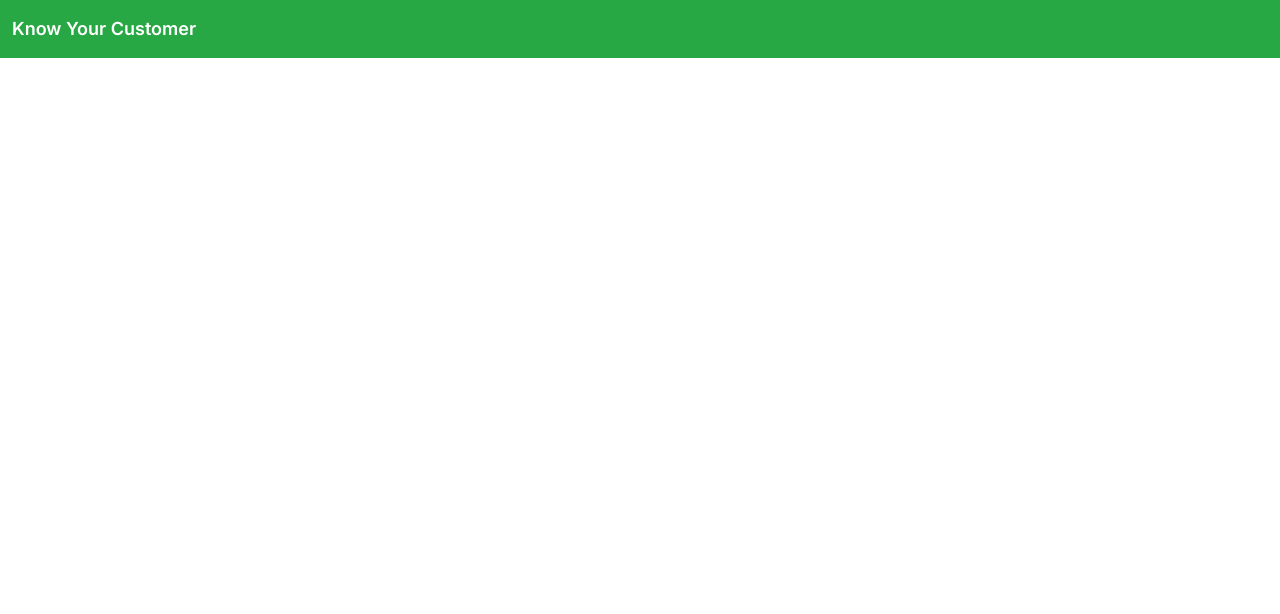
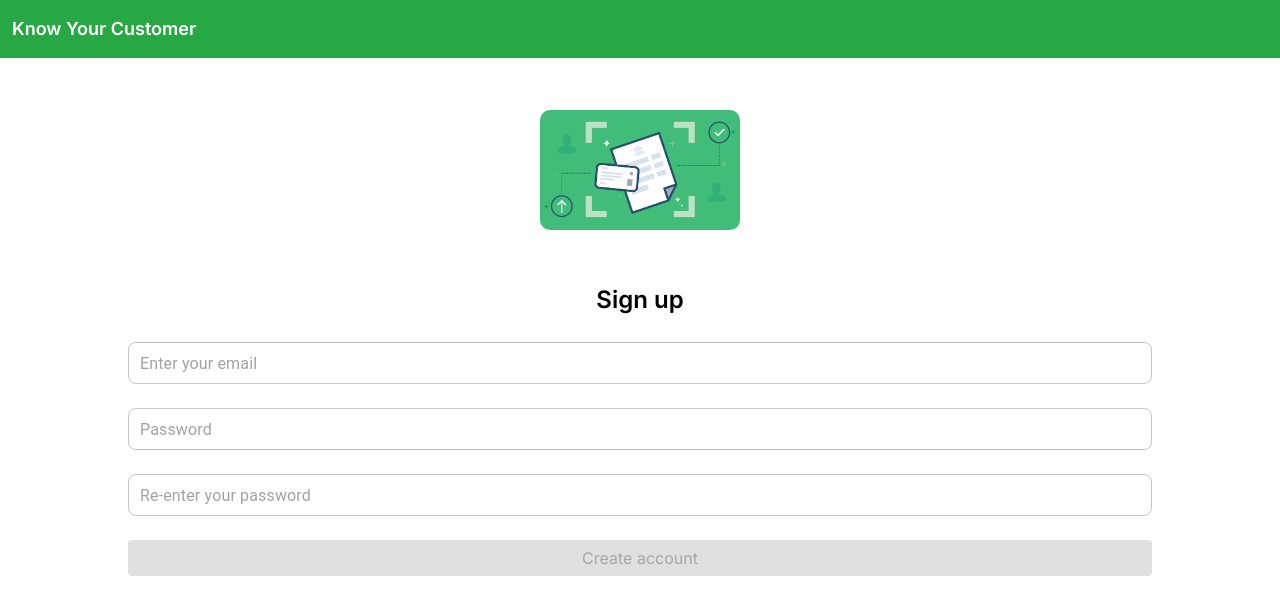
Before and after one commit to ChakradharGanta/KYC-react-app, a React (Create React App) app: page /signup in a window 1280 px wide. Shown: the top 614 px of the page. Built offline with nearby package versions, Linux system fonts and the light colour scheme.

Commit message:
feat: basic authentication using firebase

```diff
--- a/package.json
+++ b/package.json
@@ -20,6 +20,7 @@
     "@types/react": "^17.0.0",
     "@types/react-dom": "^17.0.0",
     "classnames": "^2.3.1",
+    "firebase": "^9.0.1",
     "history": "^5.0.1",
     "postcss-cli": "^8.3.1",
     "react": "^17.0.2",
--- a/src/Routes.tsx
+++ b/src/Routes.tsx
@@ -7,6 +7,7 @@ import Selfie from 'app/pages/Selfie';
 import Success from 'app/pages/Success';
 import VerifyPhoto from 'app/pages/VerifyPhoto';
 import ProtectedRoute from './ProtectedRoute';
+import SignupPage from './app/pages/Signup';
 
 const Routes = () => {
   return (
@@ -19,6 +20,7 @@ const Routes = () => {
         <ProtectedRoute exact path="/selfie" component={Selfie} />
         <ProtectedRoute exact path="/verifyPhoto/:type/:side" component={VerifyPhoto} />
         <ProtectedRoute exact path="/success" component={Success} />
+        <Route exact path="/signup" component={SignupPage} />
       </Switch>
     </Router>
   );
--- /dev/null
+++ b/src/app/Firebase.ts
@@ -0,0 +1,10 @@
+import { createUserWithEmailAndPassword, signInWithEmailAndPassword } from 'firebase/auth';
+import { firebaseAuth as auth } from 'app/utils/getFirebase';
+
+export const createUser = async (email: string, password: string) => {
+  await createUserWithEmailAndPassword(auth, email, password);
+};
+
+export const signInUser = async (email: string, password: string) => {
+  await signInWithEmailAndPassword(auth, email, password).then((mdg) => console.log(mdg));
+};
--- a/src/app/components/TypeList/index.tsx
+++ b/src/app/components/TypeList/index.tsx
@@ -17,7 +17,6 @@ interface TypeListProps {
 const TypeList = (props: TypeListProps) => {
   const { list, className = '', name, onTypeChange, defaultValue = '' } = props;
   const [gender, setGender] = useState(defaultValue);
-  console.log(gender, list);
   const _onClick = useCallback(
     (item: string) => {
       sessionStorage.setItem(name, item);
--- a/src/app/pages/Auth/index.tsx
+++ b/src/app/pages/Auth/index.tsx
@@ -2,17 +2,17 @@
 import React, { useState } from 'react';
 import c from 'classnames';
 import Avatar from '@material-ui/core/Avatar';
+import { Link } from 'react-router-dom';
 //components
 import { Box, Input, Button, Typography } from 'app/components';
+import { signInUser } from 'app/Firebase';
 //styles
 import { logoStyle } from './styles';
 import { useHistory } from 'react-router';
 
-const auth = 'chakri';
-
 const Auth = () => {
   const [username, setUsername] = useState('');
-  const [password, setpassword] = useState('');
+  const [password, setPassword] = useState('');
   const [error, setError] = useState(false);
   const history = useHistory();
   window.sessionStorage.setItem('currentPath', history.location.pathname);
@@ -22,14 +22,18 @@ const Auth = () => {
   };
 
   const onPasswordChange = (event: React.ChangeEvent<HTMLInputElement>) => {
-    setpassword(event.target.value);
+    setPassword(event.target.value);
   };
 
   const onButtonClick = () => {
-    if (!(username === auth && password === auth)) {
-      setError(true);
-    }
-    history.replace({ pathname: '/customerDetails' }, { triggered: true });
+    setError(false);
+    signInUser(username, password)
+      .then(() => {
+        history.replace({ pathname: '/customerDetails' }, { triggered: true });
+      })
+      .catch((error) => {
+        setError(true);
+      });
   };
 
   return (
@@ -47,6 +51,7 @@ const Auth = () => {
           placeholder="Username"
           className="w-full"
           error={error}
+          type={'email'}
           onChange={onUsernameChange}
         />
         <Input
@@ -56,7 +61,14 @@ const Auth = () => {
           type="password"
           onChange={onPasswordChange}
         />
-        {error ? <Box className="text-2xl text-red">Invalid credentials</Box> : null}
+        {error ? <Typography variant={'body-short-02'}>Invalid credentials</Typography> : null}
+        <Link
+          to={{
+            pathname: '/signup',
+            state: { triggered: true },
+          }}>
+          <Typography variant={'body-short-02'}>Don't have an account? Sign up</Typography>
+        </Link>
         <Button
           variant="contained"
           color="primary"
--- /dev/null
+++ b/src/app/pages/Signup/index.tsx
@@ -0,0 +1,73 @@
+import { Box, Input, Button, Typography } from 'app/components';
+import React, { useCallback, useState } from 'react';
+import c from 'classnames';
+import { logoStyle } from '../Auth/styles';
+import Avatar from '@material-ui/core/Avatar';
+import { useHistory } from 'react-router';
+import { createUser } from 'app/Firebase';
+
+const INITIAL_VALUE = { username: '', password: '', reEnterPassword: '' };
+
+const SignupPage = () => {
+  const history = useHistory();
+  const [state, setState] = useState(INITIAL_VALUE);
+
+  const isDisabled =
+    state.password !== state.reEnterPassword || state.password === '' || state.username === '';
+
+  const onChange = useCallback((event: React.ChangeEvent<HTMLInputElement>) => {
+    setState((prev) => ({
+      ...prev,
+      [event.target.name]: event.target.value,
+    }));
+  }, []);
+
+  const onButtonClick = useCallback(() => {
+    createUser(state.username, state.password)
+      .then((x) => {
+        history.replace('/customerDetails', { triggered: true });
+      })
+      .catch((err) => {
+        console.log(err);
+      });
+  }, [history, state.password, state.username]);
+
+  return (
+    <Box className="flex flex-col items-center space-y-24 mt-24 w-4/5 mx-auto">
+      <Avatar variant="square" alt="KYC logo" className={c('m-28', logoStyle)} src="KYClogo.png" />
+      <Typography variant="display-l">Sign up</Typography>
+      <Input
+        name="username"
+        value={state.username}
+        placeholder="Enter your email"
+        className="w-full"
+        type={'email'}
+        onChange={onChange}
+      />
+      <Input
+        name={'password'}
+        value={state.password}
+        placeholder="Password"
+        className="w-full"
+        onChange={onChange}
+      />
+      <Input
+        name={'reEnterPassword'}
+        value={state.reEnterPassword}
+        placeholder="Re-enter your password"
+        className="w-full"
+        onChange={onChange}
+      />
+      <Button
+        variant="contained"
+        color="primary"
+        className="mt-24 w-full"
+        onClick={onButtonClick}
+        disabled={isDisabled}>
+        <Typography>Create account</Typography>
+      </Button>
+    </Box>
+  );
+};
+
+export default SignupPage;
--- /dev/null
+++ b/src/app/utils/getFirebase.ts
@@ -0,0 +1,16 @@
+import { initializeApp } from 'firebase/app';
+import { getAuth } from 'firebase/auth';
+
+export const FIREBASE_CONFIG = {
+  apiKey: 'AIzaSyCs-03a57DFJxepF02BSY7Se_HjQpcxKM0',
+  authDomain: 'kyc-app-7db1c.firebaseapp.com',
+  projectId: 'kyc-app-7db1c',
+  storageBucket: 'kyc-app-7db1c.appspot.com',
+  messagingSenderId: '246137619952',
+  appId: '1:246137619952:web:1f60aaa5ddfc80eec98935',
+  measurementId: 'G-8S1WL9DRNM',
+};
+
+const firebase = initializeApp(FIREBASE_CONFIG);
+const firebaseAuth = getAuth();
+export { firebase, firebaseAuth };
```
Also changed, not shown: 2 other files (tests, documents, lock files or other folders).
